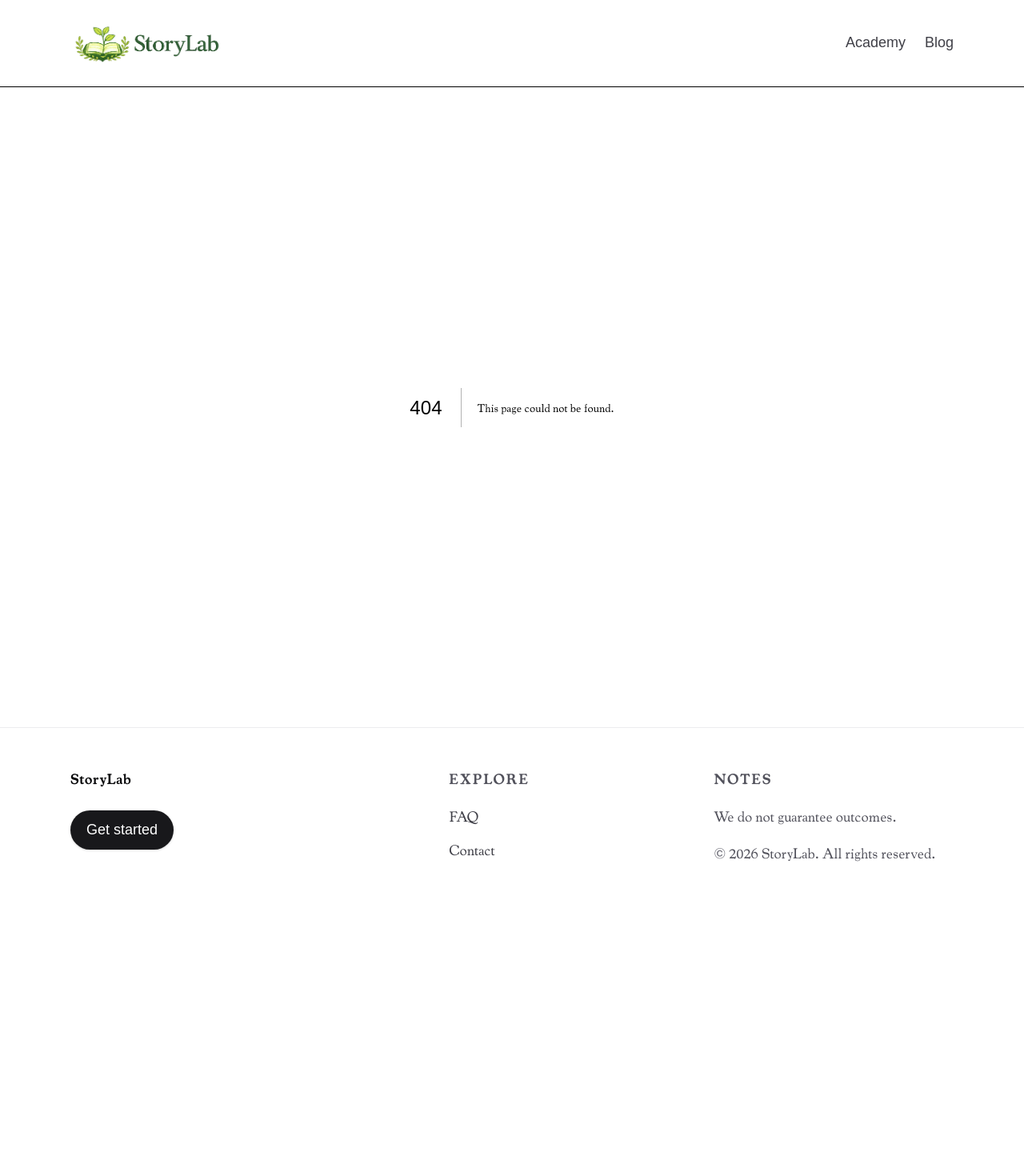
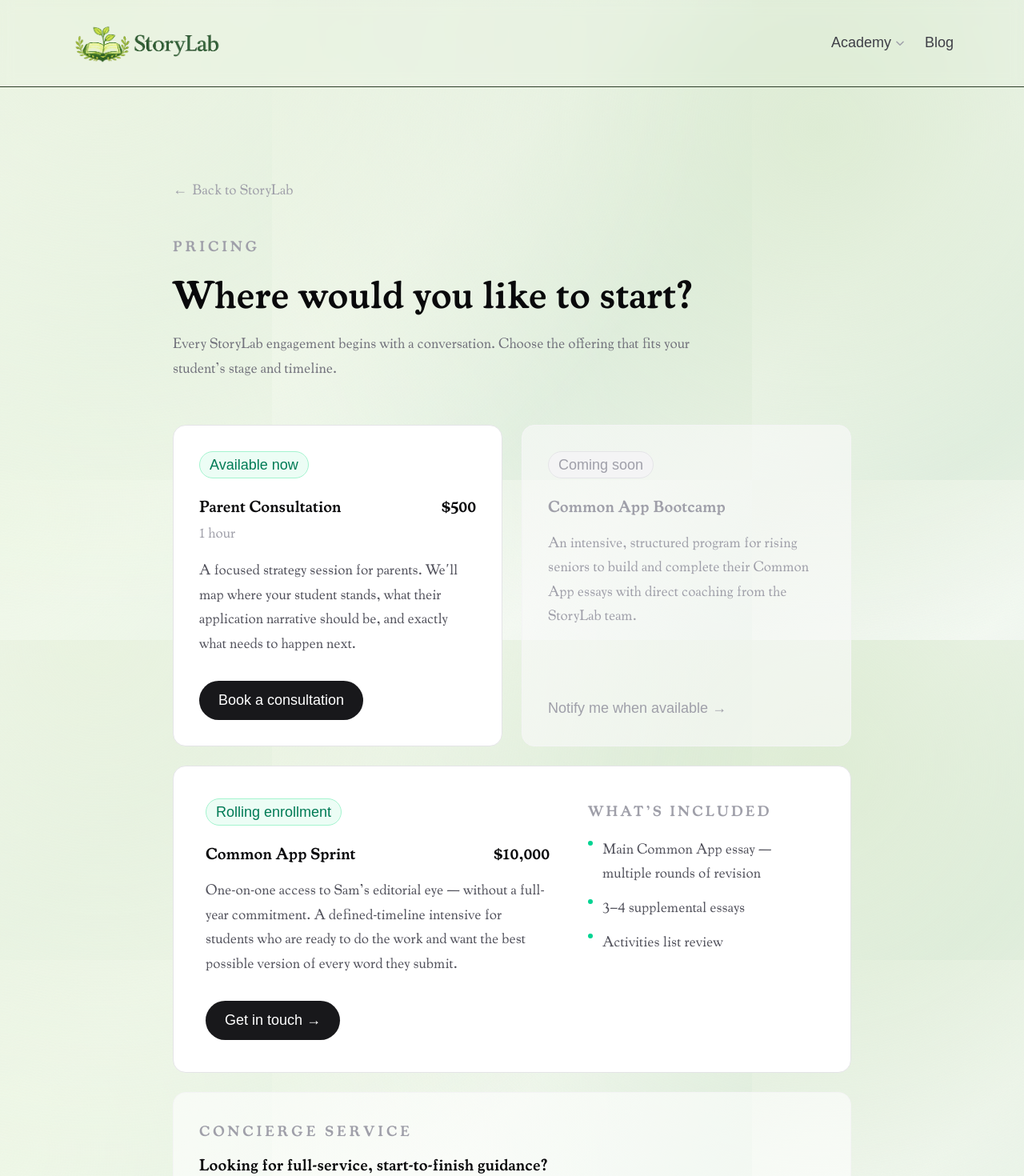
Before and after one commit to bananaduck1/storylab, a Next.js app: page /academy/pricing in a window 1280 px wide. Before the commit this address had no page. Shown: the top 1470 px of the page at 80% size. Before the commit the page ends 1130 px from the top, so only its background shows below. Built offline with nearby package versions, Linux system fonts and the light colour scheme; a web font is replaced by a local one.

Commit message:
common app bootcamp pricing

```diff
--- a/app/academy/page.tsx
+++ b/app/academy/page.tsx
@@ -895,7 +895,7 @@ export default function AcademyPage() {
                 {
                   href: "/academy/humanities",
                   title: "Humanities Foundations",
-                  desc: "Grades 7–11. Build the skills before you need them.",
+                  desc: "Build the skills before you need them.",
                 },
                 {
                   href: "/academy/applications",
@@ -1024,7 +1024,7 @@ export default function AcademyPage() {
               </p>
               <div className="mt-10">
                 <Link
-                  href="/academy/book"
+                  href="/academy/pricing"
                   className="inline-flex items-center justify-center rounded-full bg-zinc-900 px-8 py-4 text-base font-medium text-white hover:bg-zinc-800"
                 >
                   Book a session
--- a/app/academy/book/consultation/page.tsx
+++ b/app/academy/pricing/consultation/page.tsx
@@ -172,7 +172,7 @@ function ConsultationBookingContent() {
     <div className="mx-auto w-full max-w-3xl px-6 py-20 md:py-28">
       {/* Back link */}
       <Link
-        href="/academy/book"
+        href="/academy/pricing"
         className="inline-flex items-center gap-1.5 text-sm text-zinc-400 hover:text-zinc-700 transition-colors"
       >
         <span aria-hidden="true">←</span> All offerings
--- a/app/academy/book/page.tsx
+++ b/app/academy/pricing/page.tsx
@@ -2,11 +2,11 @@ import Link from "next/link";
 import type { Metadata } from "next";
 
 export const metadata: Metadata = {
-  title: "Book — StoryLab",
+  title: "Pricing — StoryLab",
   description: "Book a StoryLab offering.",
 };
 
-const offerings = [
+const gridOfferings = [
   {
     id: "consultation",
     status: "live" as const,
@@ -17,7 +17,7 @@ const offerings = [
     description:
       "A focused strategy session for parents. We'll map where your student stands, what their application narrative should be, and exactly what needs to happen next.",
     cta: "Book a consultation",
-    href: "/academy/book/consultation",
+    href: "/academy/pricing/consultation",
   },
   {
     id: "bootcamp",
@@ -33,7 +33,13 @@ const offerings = [
   },
 ];
 
-export default function BookHubPage() {
+const sprintDeliverables = [
+  "Main Common App essay — multiple rounds of revision",
+  "3–4 supplemental essays",
+  "Activities list review",
+];
+
+export default function PricingPage() {
   return (
     <div className="mx-auto w-full max-w-4xl px-6 py-20 md:py-28">
       {/* Back link */}
@@ -47,7 +53,7 @@ export default function BookHubPage() {
       {/* Header */}
       <div className="mt-10 max-w-2xl">
         <p className="text-xs font-semibold uppercase tracking-[0.22em] text-zinc-400">
-          Book a Session
+          Pricing
         </p>
         <h1 className="mt-4 text-4xl font-semibold leading-[1.15] tracking-tight text-zinc-950 sm:text-5xl">
           Where would you like to start?
@@ -58,9 +64,9 @@ export default function BookHubPage() {
         </p>
       </div>
 
-      {/* Offerings */}
+      {/* Top grid: Consultation + Bootcamp */}
       <div className="mt-14 grid gap-6 md:grid-cols-2">
-        {offerings.map((o) => (
+        {gridOfferings.map((o) => (
           <div
             key={o.id}
             className={`flex flex-col rounded-2xl border p-8 transition-all ${
@@ -100,7 +106,6 @@ export default function BookHubPage() {
               <p className="mt-1 text-sm text-zinc-400">{o.duration}</p>
             )}
 
-            {/* Description */}
             <p
               className={`mt-4 flex-1 text-base leading-relaxed ${
                 o.status === "live" ? "text-zinc-600" : "text-zinc-400"
@@ -109,7 +114,6 @@ export default function BookHubPage() {
               {o.description}
             </p>
 
-            {/* CTA */}
             <div className="mt-8">
               {o.status === "live" && o.href ? (
                 <Link
@@ -126,8 +130,61 @@ export default function BookHubPage() {
         ))}
       </div>
 
+      {/* Common App Sprint — featured full-width card */}
+      <div className="mt-6 rounded-2xl border border-zinc-200 bg-white p-8 transition-all hover:border-zinc-300 hover:shadow-lg sm:p-10">
+        <div className="grid gap-8 md:grid-cols-[1fr_auto] md:gap-12">
+
+          {/* Left: text */}
+          <div className="flex flex-col">
+            <div className="flex flex-wrap items-center gap-3">
+              <span className="self-start rounded-full border border-emerald-200 bg-emerald-50 px-3 py-1 text-xs font-medium text-emerald-700">
+                Rolling enrollment
+              </span>
+            </div>
+
+            <div className="mt-5 flex items-start justify-between gap-4">
+              <h2 className="text-xl font-semibold tracking-tight text-zinc-950">
+                Common App Sprint
+              </h2>
+              <span className="flex-shrink-0 text-xl font-semibold text-zinc-950">$10,000</span>
+            </div>
+
+            <p className="mt-4 text-base leading-relaxed text-zinc-600">
+              One-on-one access to Sam&rsquo;s editorial eye — without a full-year commitment.
+              A defined-timeline intensive for students who are ready to do the work and want the
+              best possible version of every word they submit.
+            </p>
+
+            <div className="mt-8">
+              <Link
+                href="/contact"
+                className="inline-flex items-center justify-center rounded-full bg-zinc-900 px-6 py-3 text-sm font-medium text-white hover:bg-zinc-800 transition-colors"
+              >
+                Get in touch →
+              </Link>
+            </div>
+          </div>
+
+          {/* Right: deliverables */}
+          <div className="md:w-60 lg:w-72">
+            <p className="text-xs font-semibold uppercase tracking-[0.18em] text-zinc-400">
+              What&rsquo;s included
+            </p>
+            <ul className="mt-4 space-y-3">
+              {sprintDeliverables.map((d) => (
+                <li key={d} className="flex items-start gap-3 text-sm leading-relaxed text-zinc-600">
+                  <span className="mt-1.5 h-1.5 w-1.5 flex-shrink-0 rounded-full bg-emerald-400" />
+                  {d}
+                </li>
+              ))}
+            </ul>
+          </div>
+
+        </div>
+      </div>
+
       {/* Concierge note */}
-      <div className="mt-16 rounded-2xl border border-zinc-100 bg-white/60 p-8">
+      <div className="mt-6 rounded-2xl border border-zinc-100 bg-white/60 p-8">
         <p className="text-xs font-semibold uppercase tracking-[0.22em] text-zinc-400">
           Concierge Service
         </p>
--- a/app/api/book/checkout/route.ts
+++ b/app/api/book/checkout/route.ts
@@ -100,8 +100,8 @@ export async function POST(req: NextRequest) {
     metadata: {
       booking_id: booking.id,
     },
-    success_url: `${origin}/academy/book/consultation/confirmed?booking_id=${booking.id}`,
-    cancel_url: `${origin}/academy/book/consultation?cancelled=1`,
+    success_url: `${origin}/academy/pricing/consultation/confirmed?booking_id=${booking.id}`,
+    cancel_url: `${origin}/academy/pricing/consultation?cancelled=1`,
   });
 
   return NextResponse.json({ url: session.url });
--- a/app/blog/_components/PostGrid.tsx
+++ b/app/blog/_components/PostGrid.tsx
@@ -19,7 +19,7 @@ function PostCard({ post }: { post: Post }) {
   return (
     <Link
       href={`/blog/${post.slug}`}
-      className="group flex flex-col border border-zinc-200 rounded-xl p-7 hover:border-zinc-400 hover:shadow-sm transition-all duration-200"
+      className="group flex flex-col rounded-xl border border-zinc-200 bg-white p-7 shadow-sm hover:border-zinc-300 hover:shadow-md transition-all duration-200"
     >
       {post.tags.length > 0 && (
         <div className="flex flex-wrap gap-1.5 mb-4">
--- a/app/blog/page.tsx
+++ b/app/blog/page.tsx
@@ -28,9 +28,6 @@ export default async function BlogPage() {
     <main className="min-h-screen">
       {/* Editorial hero */}
       <section className="border-b border-zinc-200 py-24 px-6 text-center">
-        <p className="text-sm uppercase tracking-widest text-emerald-800 mb-5">
-          StoryLab
-        </p>
         <h1 className="text-5xl md:text-6xl text-zinc-950 leading-tight tracking-tight mb-5">
           Perspectives
         </h1>
--- a/components/Navbar.tsx
+++ b/components/Navbar.tsx
@@ -14,7 +14,7 @@ export function Navbar() {
     <>
       <header className="sticky top-0 z-40 border-b border-line/80 bg-soft/90 backdrop-blur">
         <div className="mx-auto flex w-full max-w-6xl items-center justify-between gap-4 px-6 min-h-20 py-5">
-          <Link href="/" className="inline-flex items-center">
+          <Link href="/academy" className="inline-flex items-center">
             <Image
               src="/storylab-logo3.png"
               alt="StoryLab"
@@ -35,12 +35,57 @@ export function Navbar() {
               >
                 AI Editor
               </Link> */}
-              <Link
-                href="/academy"
-                className="text-sm font-medium text-zinc-700 hover:text-zinc-950 focus:outline-none focus-visible:rounded-md focus-visible:ring-2 focus-visible:ring-zinc-900/30"
-              >
-                Academy
-              </Link>
+
+              {/* Academy with hover dropdown */}
+              <div className="relative group">
+                <Link
+                  href="/academy"
+                  className="flex items-center gap-1 text-sm font-medium text-zinc-700 hover:text-zinc-950 focus:outline-none focus-visible:rounded-md focus-visible:ring-2 focus-visible:ring-zinc-900/30"
+                >
+                  Academy
+                  <svg
+                    aria-hidden="true"
+                    className="mt-px h-3.5 w-3.5 text-zinc-400 transition-transform duration-150 group-hover:rotate-180"
+                    fill="none"
+                    viewBox="0 0 24 24"
+                    stroke="currentColor"
+                    strokeWidth={2.5}
+                  >
+                    <path strokeLinecap="round" strokeLinejoin="round" d="M19 9l-7 7-7-7" />
+                  </svg>
+                </Link>
+
+                {/* Dropdown panel */}
+                <div className="absolute left-1/2 top-full -translate-x-1/2 pt-3 opacity-0 invisible group-hover:opacity-100 group-hover:visible transition-all duration-150 z-50">
+                  <div className="w-56 overflow-hidden rounded-xl border border-zinc-200 bg-white shadow-lg">
+                    <Link
+                      href="/academy/humanities"
+                      className="block px-4 py-3 text-sm text-zinc-700 hover:bg-zinc-50 transition-colors"
+                    >
+                      Humanities Foundations
+                    </Link>
+                    <Link
+                      href="/academy/applications"
+                      className="block px-4 py-3 text-sm text-zinc-700 hover:bg-zinc-50 transition-colors border-t border-zinc-100"
+                    >
+                      College Applications
+                    </Link>
+                    <Link
+                      href="/academy/transfer"
+                      className="block px-4 py-3 text-sm text-zinc-700 hover:bg-zinc-50 transition-colors border-t border-zinc-100"
+                    >
+                      Transfer Applications
+                    </Link>
+                    <Link
+                      href="/academy/pricing"
+                      className="block px-4 py-3 text-sm text-zinc-700 hover:bg-zinc-50 transition-colors border-t border-zinc-100"
+                    >
+                      Pricing
+                    </Link>
+                  </div>
+                </div>
+              </div>
+
               <Link
                 href="/blog"
                 className="text-sm font-medium text-zinc-700 hover:text-zinc-950 focus:outline-none focus-visible:rounded-md focus-visible:ring-2 focus-visible:ring-zinc-900/30"
```
Also changed, not shown: app/academy/pricing/consultation/confirmed/page.tsx (renamed from app/academy/book/consultation/confirmed/page.tsx).
